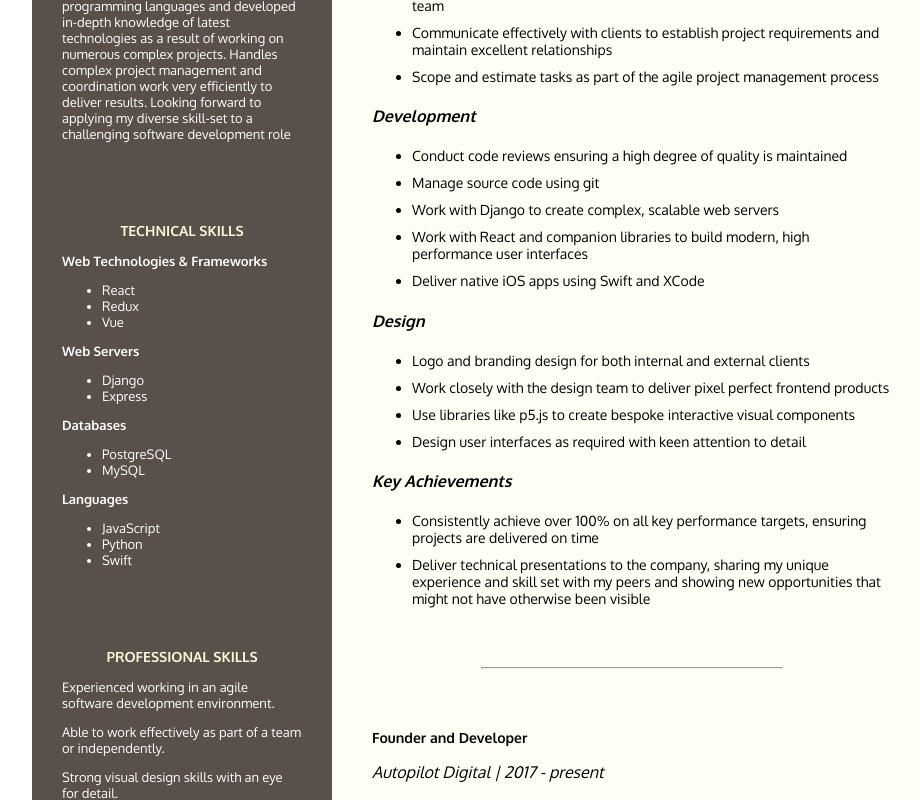
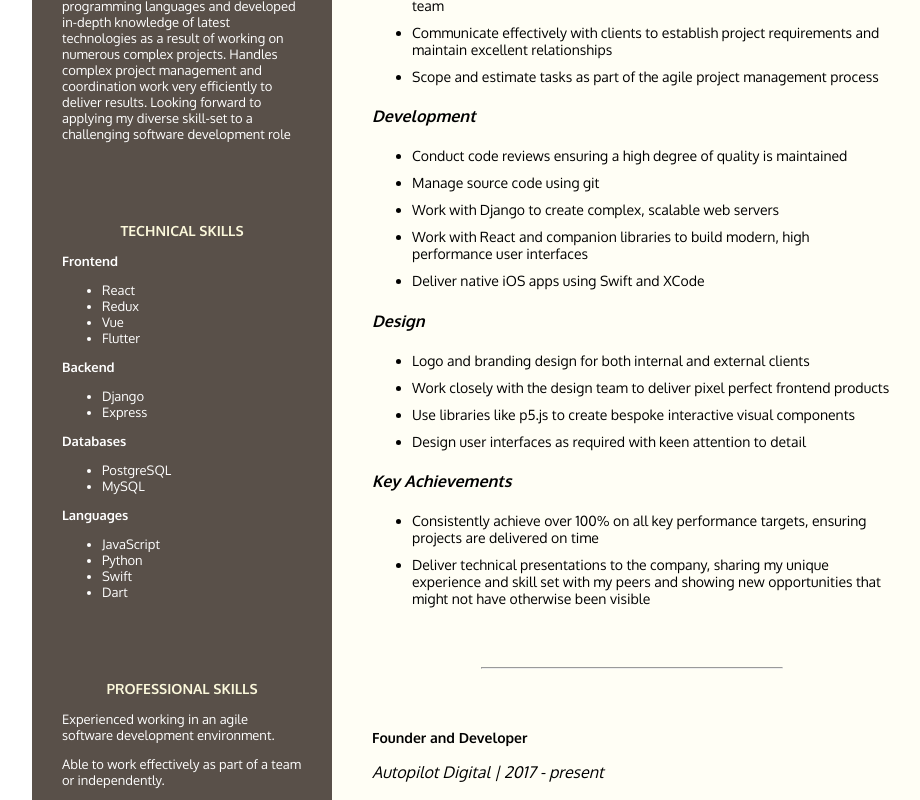
Before and after one commit to adamth/adamth.github.io, a React (Create React App) app: page / in a window 1280 px wide. Shown: the part 551-1351 px from the top of the page, without its empty margins (158-1078 px from the left). Built offline with nearby package versions, Linux system fonts and the light colour scheme.

Commit message:
update: sider

```diff
--- a/src/views/Sider.js
+++ b/src/views/Sider.js
@@ -33,15 +33,16 @@ export default class Sider extends Component {
                 </SiderItem>
                 <SiderItem heading="TECHNICAL SKILLS">
                     <div>
-                        <b>Web Technologies & Frameworks</b>
+                        <b>Frontend</b>
                         <ul>
                             <li>React</li>
                             <li>Redux</li>
                             <li>Vue</li>
+                            <li>Flutter</li>
                         </ul>
                     </div>
                     <div>
-                        <b>Web Servers</b>
+                        <b>Backend</b>
                         <ul>
                             <li>Django</li>
                             <li>Express</li>
@@ -60,6 +61,7 @@ export default class Sider extends Component {
                             <li>JavaScript</li>
                             <li>Python</li>
                             <li>Swift</li>
+                            <li>Dart</li>
                         </ul>
                     </div>
                 </SiderItem>
```
